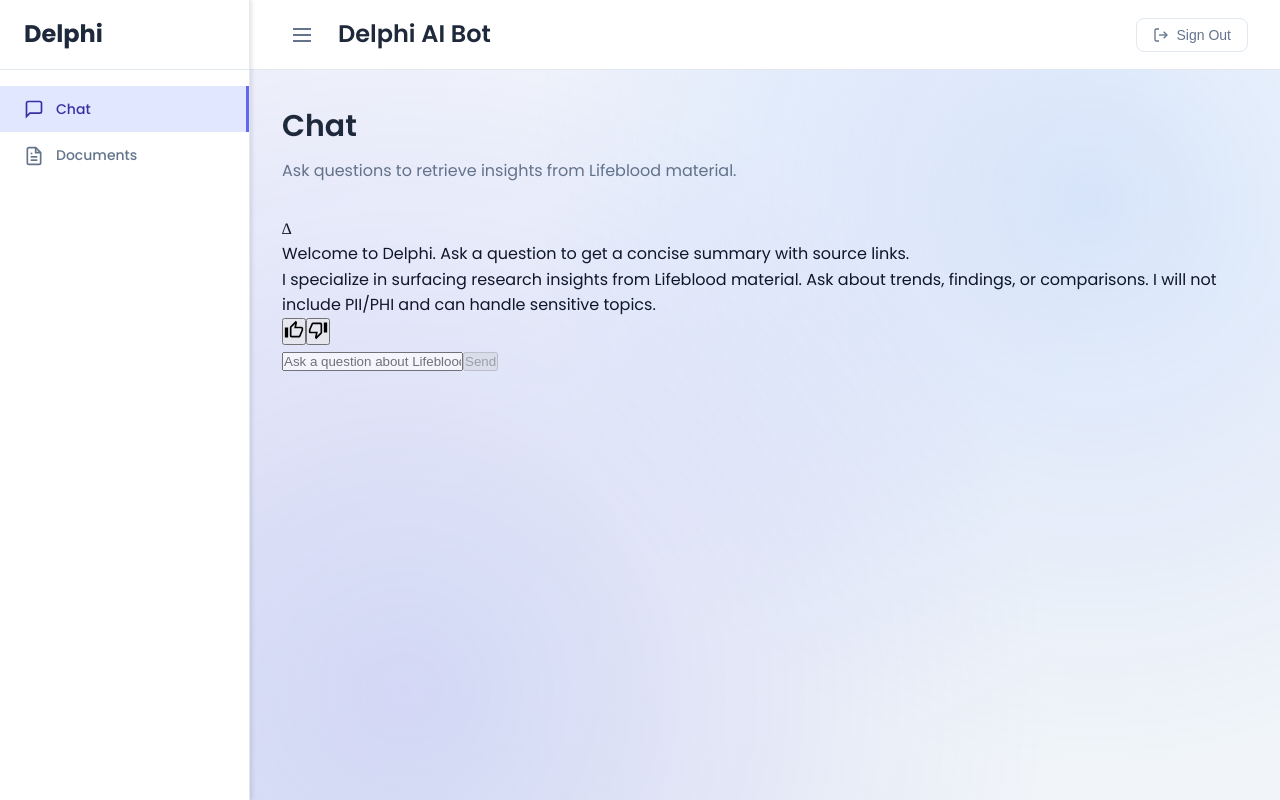
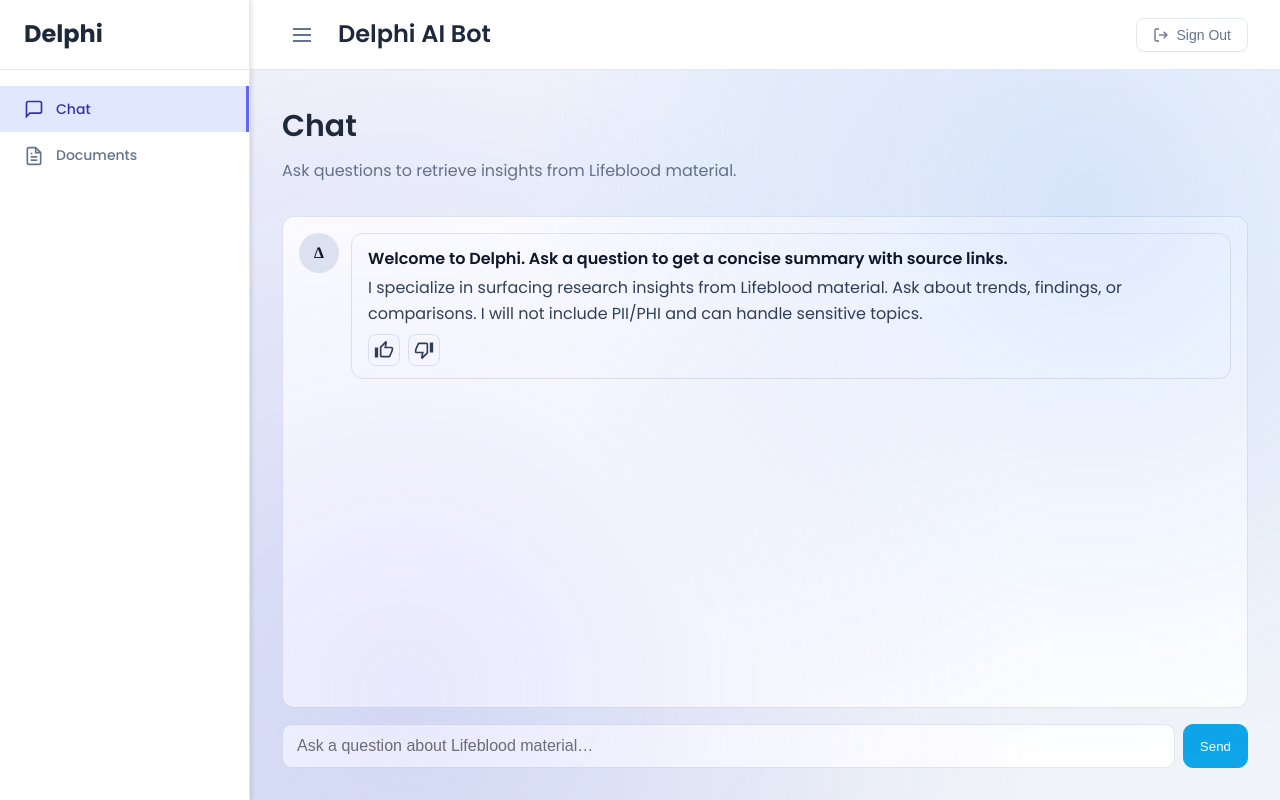
Before and after one commit to theyashdedhia/Delphi-AI-Bot, a React (Create React App) app: page /dashboard/chat in a window 1280 px wide. Built offline with nearby package versions, Linux system fonts and the light colour scheme; what @azure/msal-react would draw is missing.

Commit message:
UPDATE: Updated styling

```diff
--- a/src/components/Dashboard/Chat/Chat.css
+++ b/src/components/Dashboard/Chat/Chat.css
@@ -21,11 +21,44 @@
   font-size: 1rem;
 }
 
-.chat-content {
+.chat-body {
   flex: 1;
+  display: block;
+  min-height: 0;
+}
+
+.chat-sidebar-controls {
+  border: 1px solid #e2e8f0;
+  border-radius: 12px;
+  padding: 1rem;
+  background: #ffffff;
+  height: fit-content;
+}
+
+.control-group {
   display: flex;
   align-items: center;
-  justify-content: center;
+  gap: 0.5rem;
+  margin-bottom: 1rem;
+}
+
+.control-group label {
+  min-width: 120px;
+  color: #334155;
+}
+
+.control-value {
+  font-variant-numeric: tabular-nums;
+  color: #475569;
+}
+
+.chat-content {
+  border: 1px solid #e2e8f0;
+  border-radius: 12px;
+  background: #ffffff;
+  padding: 1rem;
+  overflow: auto;
+  height: calc(100% - 0px);
 }
 
 .chat-placeholder {
@@ -63,3 +96,140 @@
   color: #94a3b8;
   font-style: italic;
 }
+
+.message-row {
+  display: grid;
+  grid-template-columns: 40px 1fr;
+  align-items: flex-start;
+  gap: 0.75rem;
+  margin-bottom: 1rem;
+}
+
+.message-row .avatar {
+  width: 40px;
+  height: 40px;
+  border-radius: 999px;
+  background: #e2e8f0;
+  display: flex;
+  align-items: center;
+  justify-content: center;
+  font-weight: 600;
+  color: #334155;
+}
+
+.message-row.user .avatar { background: #dbeafe; color: #1e3a8a; }
+.message-row.assistant .avatar { background: #e2e8f0; color: #111827; }
+
+.bubble {
+  border: 1px solid #e2e8f0;
+  border-radius: 12px;
+  padding: 0.75rem 1rem;
+  background: #fff;
+}
+
+.assistant-summary {
+  font-weight: 600;
+  color: #0f172a;
+  margin-bottom: 0.25rem;
+}
+
+.message-content {
+  color: #334155;
+  line-height: 1.6;
+}
+
+.citations {
+  margin-top: 0.5rem;
+  border-top: 1px dashed #e2e8f0;
+  padding-top: 0.5rem;
+}
+
+.citations-label {
+  font-size: 0.875rem;
+  color: #64748b;
+}
+
+.citations ul {
+  margin: 0.25rem 0 0 0;
+  padding-left: 1rem;
+}
+
+.citations a {
+  color: #0ea5e9;
+  text-decoration: none;
+}
+
+.citations a:hover { text-decoration: underline; }
+
+.feedback-row {
+  margin-top: 0.5rem;
+  display: flex;
+  gap: 0.5rem;
+}
+
+.icon-button {
+  display: inline-flex;
+  align-items: center;
+  justify-content: center;
+  width: 32px;
+  height: 32px;
+  border-radius: 8px;
+  border: 1px solid #e2e8f0;
+  background: #fff;
+  color: #334155;
+  cursor: pointer;
+}
+
+.icon-button.active { background: #f1f5f9; border-color: #cbd5e1; }
+
+.typing span {
+  display: inline-block;
+  width: 8px;
+  height: 8px;
+  margin-right: 4px;
+  background: #cbd5e1;
+  border-radius: 50%;
+  animation: blink 1.4s infinite both;
+}
+
+.typing span:nth-child(2) { animation-delay: 0.2s; }
+.typing span:nth-child(3) { animation-delay: 0.4s; }
+
+@keyframes blink {
+  0%, 80%, 100% { opacity: 0.2; }
+  40% { opacity: 1; }
+}
+
+.chat-input {
+  margin-top: 1rem;
+  display: grid;
+  grid-template-columns: 1fr auto;
+  gap: 0.5rem;
+}
+
+.chat-input input[type="text"] {
+  border: 1px solid #e2e8f0;
+  border-radius: 10px;
+  padding: 0.75rem 0.875rem;
+  font-size: 1rem;
+}
+
+.send-button, .stop-button {
+  border: 1px solid #0ea5e9;
+  background: #0ea5e9;
+  color: #fff;
+  padding: 0.75rem 1rem;
+  border-radius: 10px;
+  cursor: pointer;
+}
+
+.stop-button { border-color: #ef4444; background: #ef4444; }
+
+.error-banner {
+  margin-top: 0.75rem;
+  background: #fef2f2;
+  color: #b91c1c;
+  border: 1px solid #fecaca;
+  border-radius: 10px;
+  padding: 0.5rem 0.75rem;
+}
```
